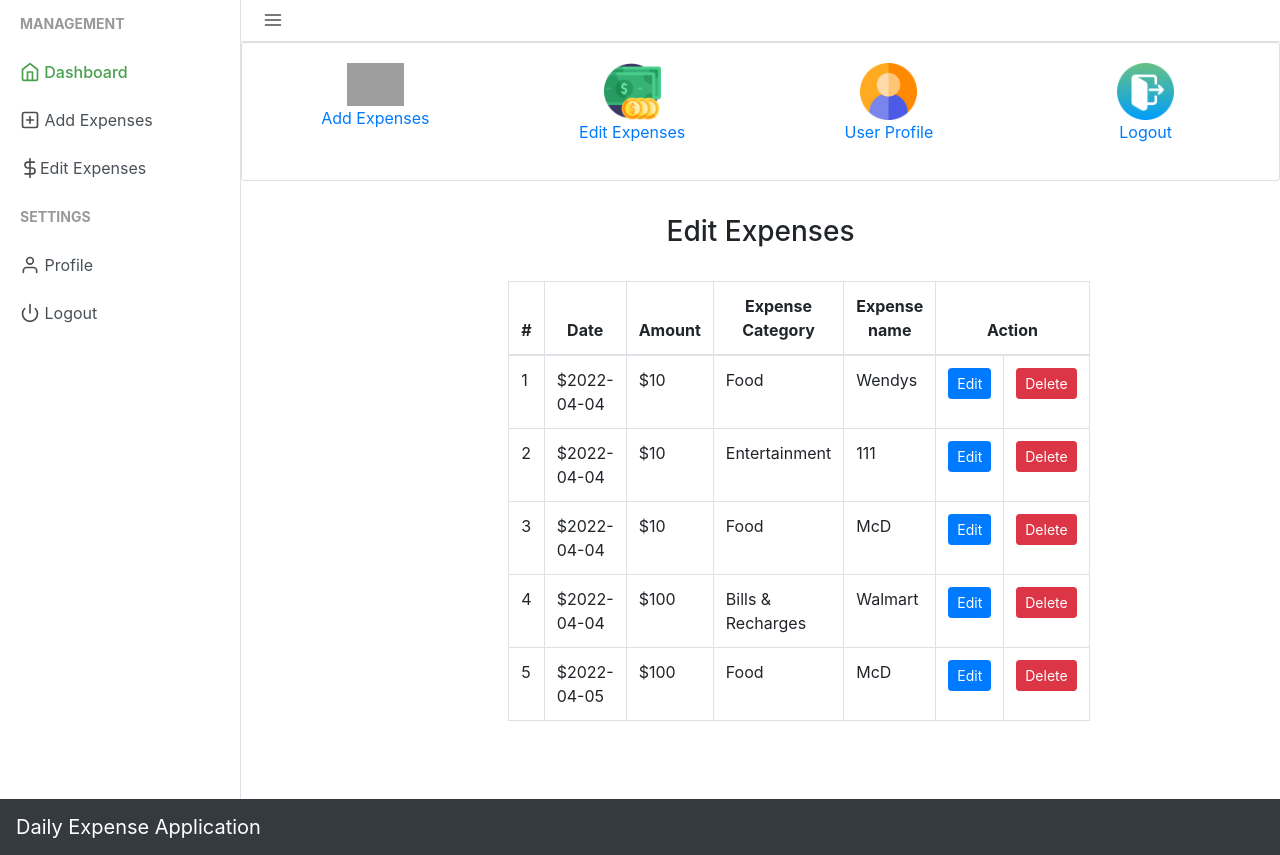
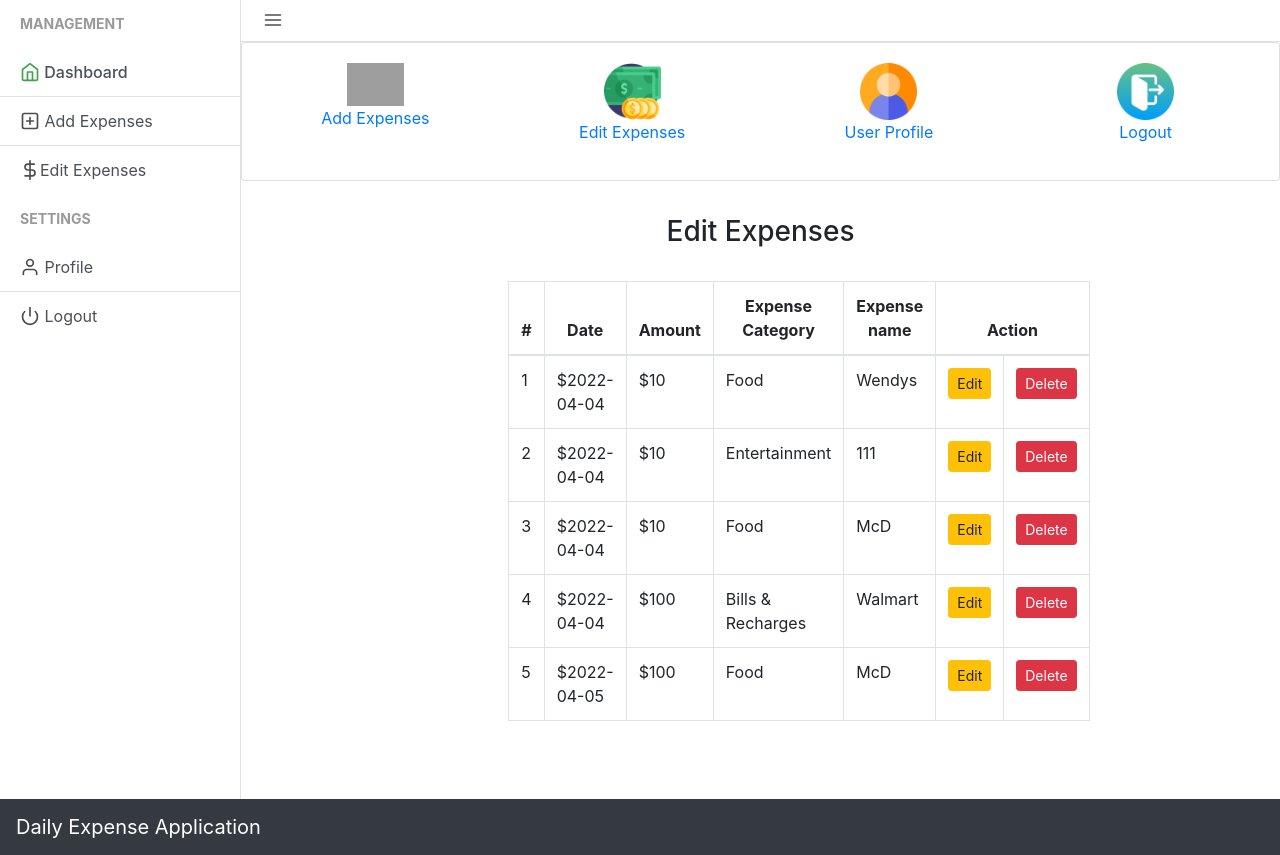
Before and after one commit to albertho425/php-mysql-finance-app, a PHP site: page /Finance/manage_expense.php in a window 1280 px wide. Shown: the part 57-912 px from the top of the page. Run offline with PHP 8.4, Linux system fonts and the light colour scheme; a user stored in the database is signed in; data comes from the database, SQL or seed files in the repository; grey boxes are pictures that could not be loaded.

Commit message:
Use bootstrap warning class for edit button

```diff
--- a/manage_expense.php
+++ b/manage_expense.php
@@ -4,6 +4,7 @@ ini_set('display_startup_errors', 1);
 error_reporting(E_ALL);
 include("session.php");
 $exp_fetched = mysqli_query($con, "SELECT * FROM expenses WHERE user_id = '$userid'");
+
 ?>
 
 <?php include "template.php" ?>
@@ -40,12 +41,6 @@ $exp_fetched = mysqli_query($con, "SELECT * FROM expenses WHERE user_id = '$user
                                 </tr>
                             </thead>
 
-
-                            <?php
-
-
-                            ?>
-
                             <?php $count=1; while ($row = mysqli_fetch_array($exp_fetched)) { ?>
                                 <tr>
                                     <td><?php echo $count;?></td>
@@ -54,7 +49,7 @@ $exp_fetched = mysqli_query($con, "SELECT * FROM expenses WHERE user_id = '$user
                                     <td><?php echo $row['expensecategory']; ?></td>
                                     <td><?php echo $row['expensename']; ?></td>
                                     <td class="text-center">
-                                        <a href="add_expense.php?edit=<?php echo $row['expense_id']; ?>" class="btn btn-primary btn-sm">Edit</a>
+                                        <a href="add_expense.php?edit=<?php echo $row['expense_id']; ?>" class="btn btn-warning btn-sm">Edit</a>
                                     </td>
                                     <td class="text-center">
                                         <a href="add_expense.php?delete=<?php echo $row['expense_id']; ?>" class="btn btn-danger btn-sm">Delete</a>
@@ -72,6 +67,9 @@ $exp_fetched = mysqli_query($con, "SELECT * FROM expenses WHERE user_id = '$user
 
     </div>
     <!-- Bootstrap core JavaScript -->
+    <script src="https://ajax.googleapis.com/ajax/libs/jquery/3.5.1/jquery.min.js"></script>
+    <link rel="stylesheet" href="https://maxcdn.bootstrapcdn.com/bootstrap/4.5.2/css/bootstrap.min.css">
+
     <script src="js/jquery.slim.min.js"></script>
     <script src="js/bootstrap.min.js"></script>
     <script src="js/Chart.min.js"></script>
```
